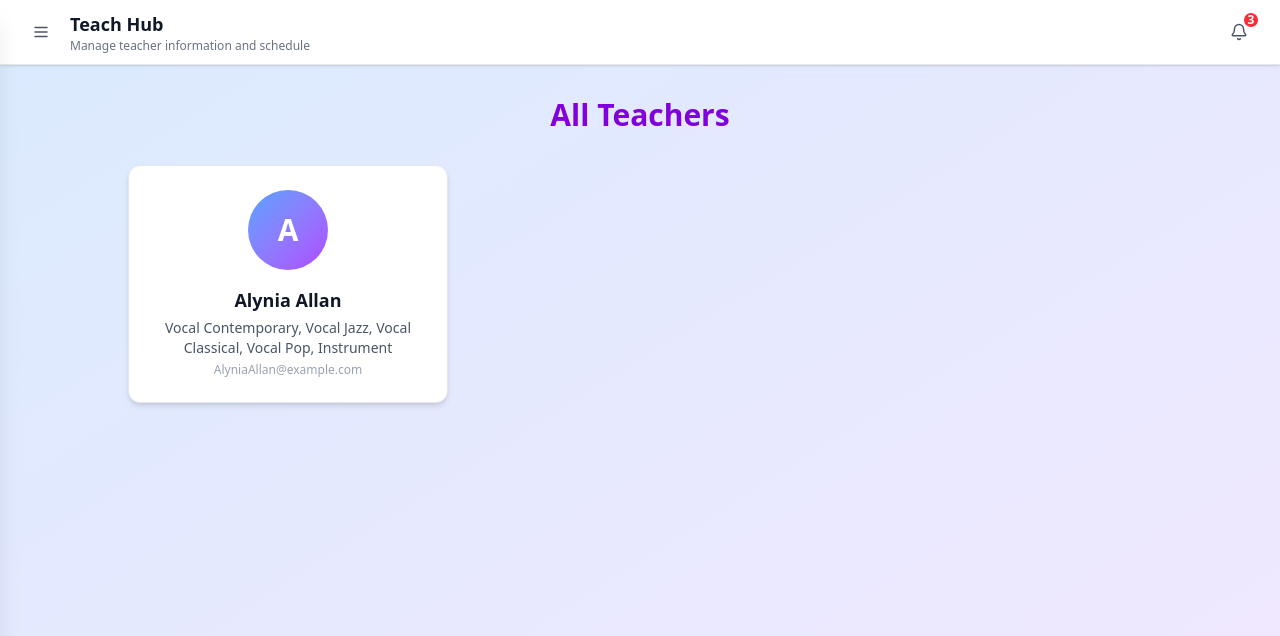
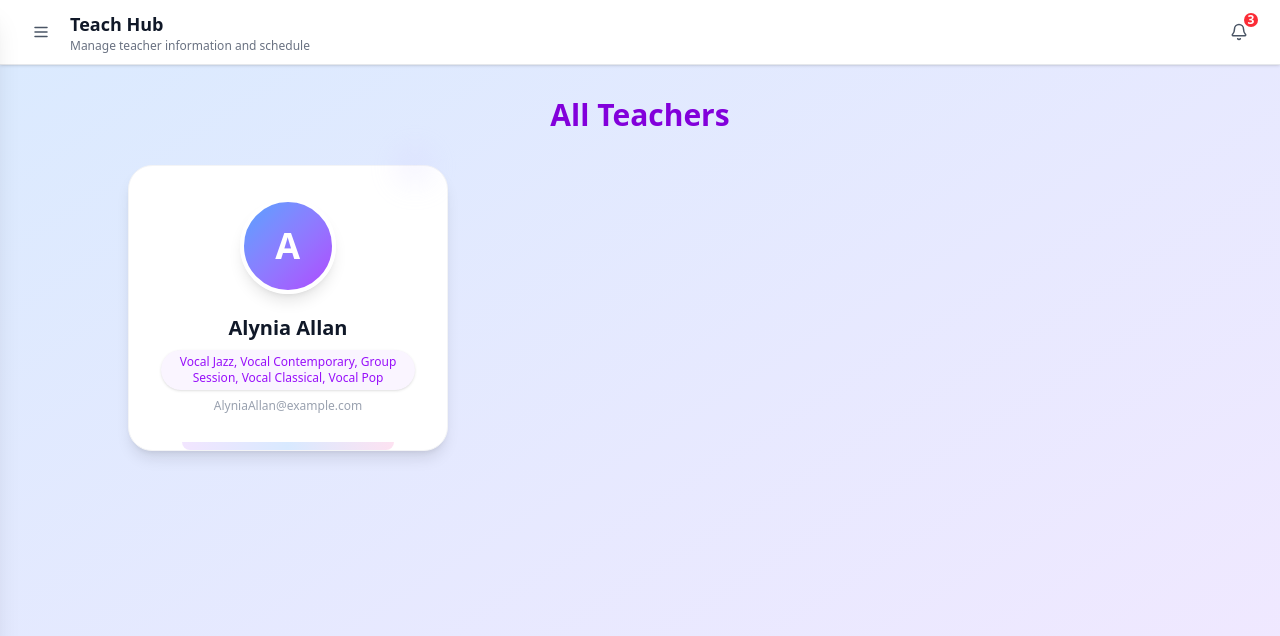
Before and after one commit to chaudhary64/teacher-management-system, a Next.js app: page /teachers in a window 1280 px wide. Shown: the top 636 px of the page. Built offline with nearby package versions, Linux system fonts and the light colour scheme.

Commit message:
feat: Enhance teacher display with unique subjects and improved card styling

```diff
--- a/src/app/components/TeacherManagementInterface.tsx
+++ b/src/app/components/TeacherManagementInterface.tsx
@@ -397,7 +397,9 @@ const TeacherManagementInterface: React.FC<TeacherManagementInterfaceProps> = ({
                     {teacher.name}
                   </h2>
                   <p className="text-gray-600 mb-2 text-sm sm:text-base">
-                    Music Teacher
+                    {Array.from(
+                      new Set(teacher.detailedSchedule.map((s) => s.subject))
+                    ).join(", ")}
                   </p>
                   <div className="flex items-center justify-center sm:justify-start space-x-1 mb-3">
                     {[...Array(5)].map((_, i) => (
--- a/src/app/teachers/page.tsx
+++ b/src/app/teachers/page.tsx
@@ -18,32 +18,47 @@ const Page = () => {
 
   return (
     <div className="min-h-screen bg-gradient-to-br from-blue-100 to-purple-100 p-8">
-      <h2 className="text-3xl font-bold text-center text-purple-700 mb-8">All Teachers</h2>
+      <h2 className="text-3xl font-bold text-center text-purple-700 mb-8">
+        All Teachers
+      </h2>
       <div className="grid grid-cols-1 sm:grid-cols-2 md:grid-cols-3 gap-8 max-w-5xl mx-auto">
         {teachers.map((teacher, idx) => (
           <div
             key={teacher.id}
-            className="bg-white rounded-xl shadow-md p-6 flex flex-col items-center cursor-pointer hover:shadow-xl transition border border-gray-200 group"
+            className="relative bg-white rounded-3xl shadow-lg p-8 flex flex-col items-center cursor-pointer border border-gray-100 group transition-all duration-300 hover:shadow-2xl hover:scale-[1.03] hover:border-purple-300"
             onClick={() => router.push(`/teacher/${teacher.id}`)}
           >
+            {/* Decorative gradient ring */}
+            <div className="absolute -top-4 right-4 w-8 h-8 rounded-full bg-gradient-to-br from-purple-300 to-blue-200 opacity-30 blur-lg z-0" />
+            {/* Avatar */}
             <div
-              className={`w-20 h-20 rounded-full bg-gradient-to-br ${teacherColors[idx % teacherColors.length]} flex items-center justify-center mb-4`}
+              className={`relative z-10 w-24 h-24 rounded-full bg-gradient-to-br ${
+                teacherColors[idx % teacherColors.length]
+              } flex items-center justify-center mb-5 shadow-lg border-4 border-white group-hover:scale-105 transition-transform`}
             >
-              <span className="text-3xl text-white font-bold">
+              <span className="text-4xl text-white font-extrabold tracking-wide">
                 {teacher.name.charAt(0)}
               </span>
             </div>
-            <div className="text-center">
-              <div className="text-lg font-semibold text-gray-900 mb-1 group-hover:text-purple-700 transition">
+            {/* Card Content */}
+            <div className="text-center z-10 w-full">
+              <div className="text-xl font-bold text-gray-900 mb-2 group-hover:text-purple-700 transition-colors">
                 {teacher.name}
               </div>
-              <div className="text-sm text-gray-600 mb-1">
-                {teacher.qualifications.length > 0
-                  ? teacher.qualifications.map(q => q.name).join(", ")
-                  : "No Subjects"}
+              <div className="flex items-center justify-center gap-2 mb-2">
+                <span className="inline-block px-3 py-1 rounded-full bg-purple-50 text-purple-600 text-xs font-medium shadow-sm">
+                  {teacher.detailedSchedule &&
+                  teacher.detailedSchedule.length > 0
+                    ? Array.from(
+                        new Set(teacher.detailedSchedule.map((s) => s.subject))
+                      ).join(", ")
+                    : "No Subjects"}
+                </span>
               </div>
-              <div className="text-xs text-gray-400">{teacher.email}</div>
+              <div className="text-xs text-gray-400 mb-1">{teacher.email}</div>
             </div>
+            {/* Subtle bottom bar for accent */}
+            <div className="absolute bottom-0 left-1/2 -translate-x-1/2 w-2/3 h-2 rounded-b-2xl bg-gradient-to-r from-purple-200 via-blue-200 to-pink-200 opacity-60 group-hover:opacity-90 transition-all" />
           </div>
         ))}
       </div>
```
